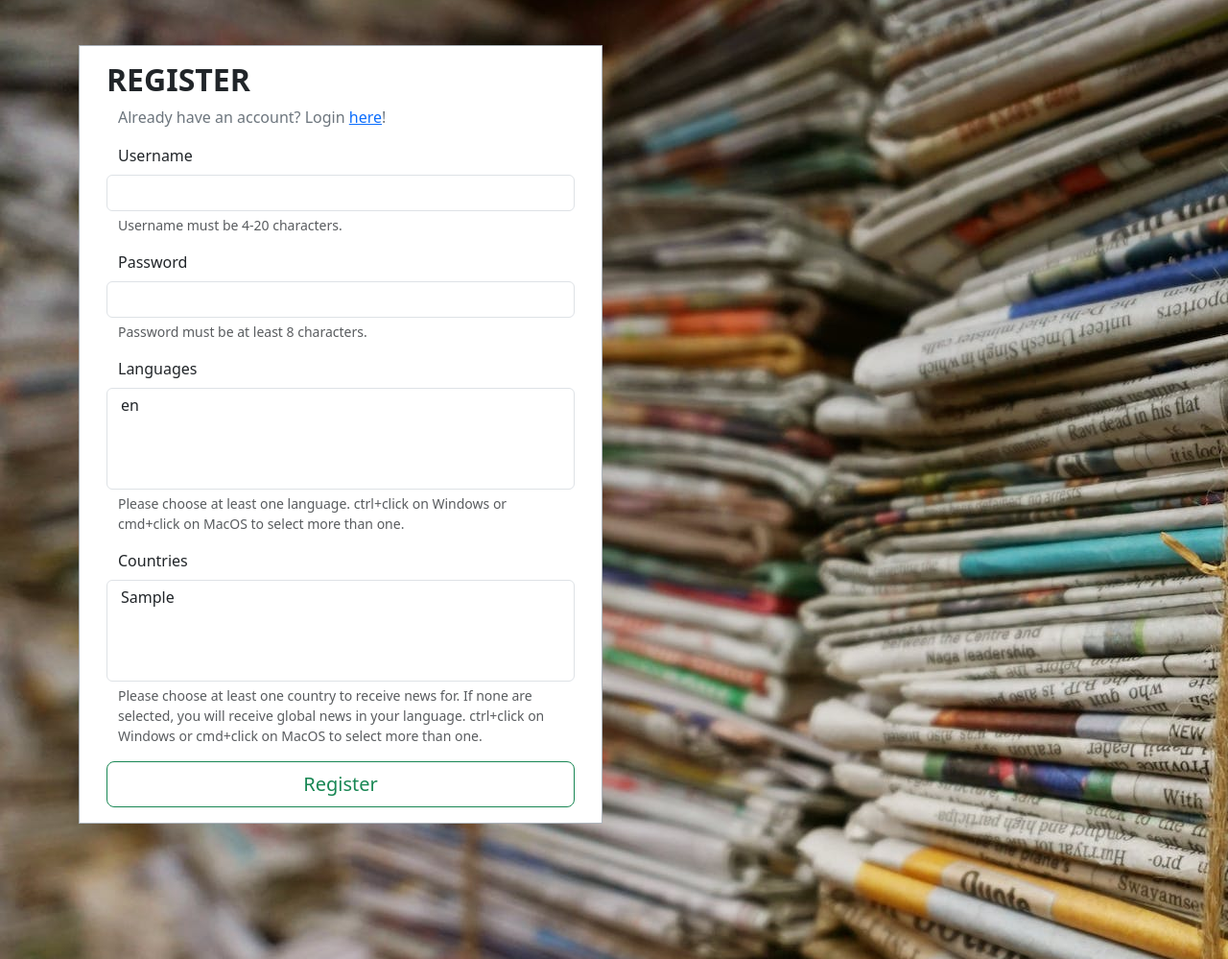
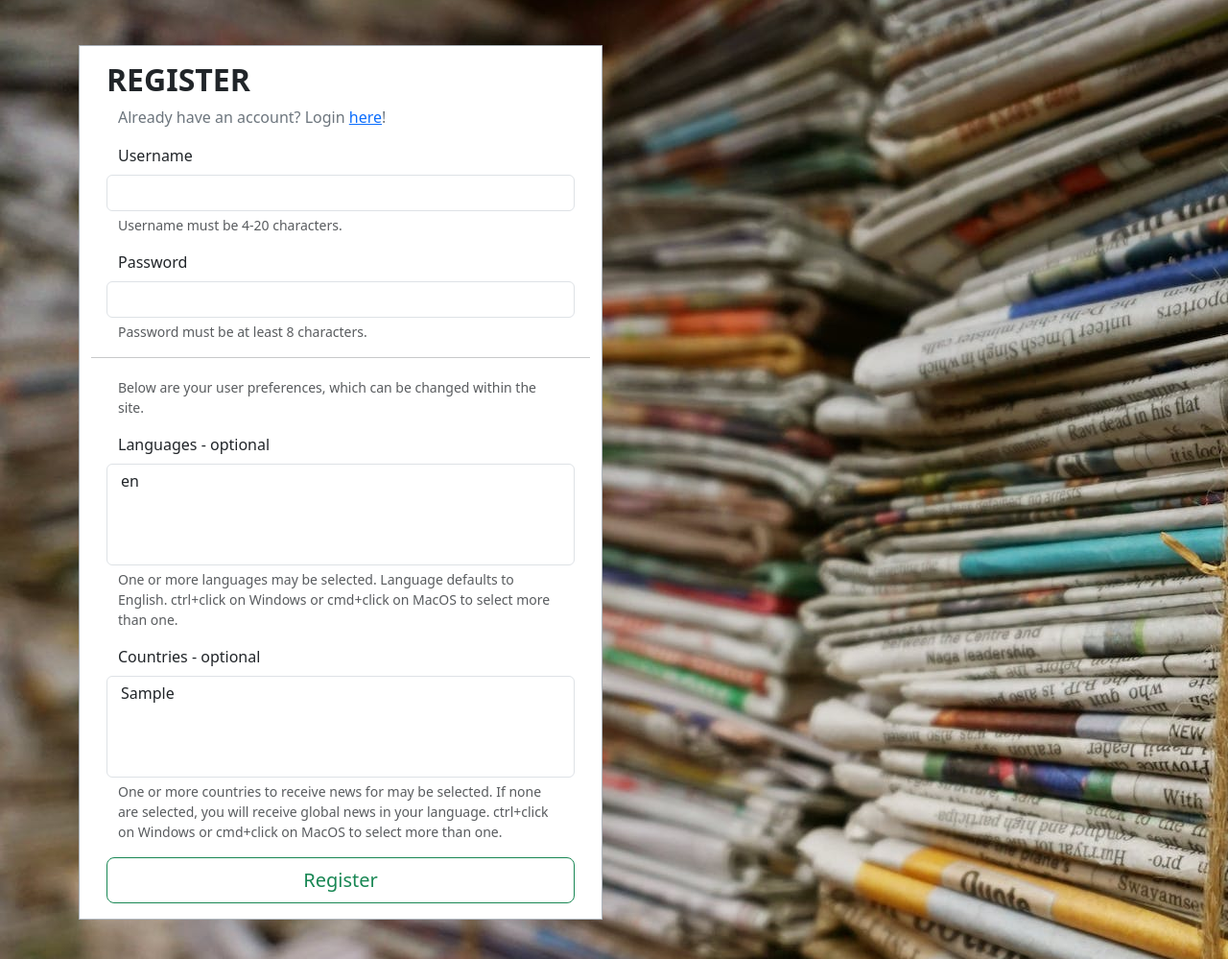
Before and after one commit to robbiegathje/news-aggregator, a Flask app: page /register in a window 1280 px wide. Shown: the part 103-1102 px from the top of the page at 96% size. Run offline with Flask 3, Linux system fonts and the light colour scheme; tables that the repository leaves empty hold one stand-in row (values such as "Sample post"); some libraries are stand-ins or nearby versions.

Commit message:
refactor: categorize constants within constants.py file; rename API query helper function; allow user to register without being required to select a language nor a country

```diff
--- a/app.py
+++ b/app.py
@@ -2,7 +2,7 @@ from constants import *
 from flask import flash, Flask, g, redirect, render_template, request, session
 from flask_debugtoolbar import DebugToolbarExtension
 from forms import LoginForm, PasswordChangeForm, RegistrationForm, UserPreferencesForm, UsernameChangeForm
-from helpers import build_api_query_data_dict
+from helpers import build_api_query
 from models import Country, db, Language, User
 from secret import SECRET_KEY
 
@@ -73,7 +73,6 @@ def register():
 		(country.code, country.country) for country in Country.query.all()
 	]
 	if form.validate_on_submit():
-		# needs refactor
 		user = User.register(
 			username=form.username.data,
 			password=form.password.data
@@ -82,7 +81,11 @@ def register():
 		db.session.commit()
 		if user:
 			add_user_id_to_session(user)
-			user.add_new_languages(form.languages.data)
+			if form.languages.data:
+				user.add_new_languages(form.languages.data)
+			else:
+				english = Language.query.filter_by(language='English').first()
+				user.add_new_languages([english.code])
 			user.add_new_countries(form.countries.data)
 			db.session.add(user)
 			db.session.commit()
@@ -218,7 +221,7 @@ def search():
 # API
 @app.route('/api/top-stories')
 def get_top_stories():
-	query_data = build_api_query_data_dict(
+	query_data = build_api_query(
 		request.args,
 		API_LANGUAGE_KEY,
 		API_LOCALE_KEY,
@@ -231,7 +234,7 @@ def get_top_stories():
 
 @app.route('/api/all-stories')
 def get_all_stories():
-	query_data = build_api_query_data_dict(
+	query_data = build_api_query(
 		request.args,
 		API_LANGUAGE_KEY,
 		API_PAGE_NUMBER_KEY,
--- a/constants.py
+++ b/constants.py
@@ -4,6 +4,7 @@ All references to 'API' are references to
 The News API at https://www.thenewsapi.com/
 """
 
+# Constants related to The News API
 API_BASE_URL = 'https://api.thenewsapi.com/v1/news'
 API_DATE_STRING_FORMAT = '%Y-%m-%d'
 API_LANGUAGE_KEY = 'language'
@@ -12,13 +13,16 @@ API_PAGE_NUMBER_KEY = 'page'
 API_PUBLISHED_AFTER_DATE_KEY = 'published_after'
 API_SEARCH_TERM_KEY = 'search'
 API_TOKEN_KEY = 'api_token'
+NUM_OF_DAYS_FOR_SEARCH_KEY = 'days'
+
+
+# Constants related to user status and messaging
 CURR_USER_KEY = 'current_user'
 FLASH_DANGER_CATEGORY = 'danger'
 FLASH_SUCCESS_CATEGORY = 'success'
 INCORRECT_USER_AUTH_MESSAGE = 'Unauthorized. Currently logged in as {username}.'
 LOGOUT_MESSAGE = 'Successfully logged out {username}.'
 NEED_TO_LOGIN_AUTH_MESSAGE = 'Please login to continue.'
-NUM_OF_DAYS_FOR_SEARCH_KEY = 'days'
 UNCONFIRMED_NEW_PASSWORD_MESSAGE = 'Password entered under "Confirm New Password" does not match "New Password."'
 USER_EDIT_SUCCESS_MESSAGE = 'Successfully edited {username}.'
 WELCOME_NEW_USER_MESSAGE = 'Welcome {username}!'
--- a/forms.py
+++ b/forms.py
@@ -19,14 +19,14 @@ class RegistrationForm (FlaskForm):
 		'Password',
 		validators=[InputRequired(), Length(min=8)]
 	)
-	languages = SelectMultipleField('Languages', validators=[InputRequired()])
-	countries = SelectMultipleField('Countries')
+	languages = SelectMultipleField('Languages - optional')
+	countries = SelectMultipleField('Countries - optional')
 
 class UserPreferencesForm (FlaskForm):
 	"""WTForms User Preferences Form"""
 
 	languages = SelectMultipleField('Languages', validators=[InputRequired()])
-	countries = SelectMultipleField('Countries')
+	countries = SelectMultipleField('Countries - optional')
 
 	password = PasswordField(
 		'Confirm Password',
--- a/helpers.py
+++ b/helpers.py
@@ -2,7 +2,7 @@ from constants import *
 from datetime import datetime, timedelta, timezone
 from secret import API_TOKEN
 
-def build_api_query_data_dict(request_args, *keys):
+def build_api_query(request_args, *keys):
 	query_data = {API_TOKEN_KEY: API_TOKEN}
 	for key in keys:
 		if key == NUM_OF_DAYS_FOR_SEARCH_KEY and NUM_OF_DAYS_FOR_SEARCH_KEY in request_args:
--- a/templates/users/register.html
+++ b/templates/users/register.html
@@ -36,11 +36,19 @@ class="full-screen-background-image p-5"
 								Password must be at least 8 characters.
 							</div>
 						</div>
+						<hr>
+						<div class="row m-3">
+							<aside class="form-text">
+								Below are your user preferences,
+								which can be changed within the site.
+							</aside>
+						</div>
 						<div class="row mb-3 mx-3">
 							{{ form.languages.label(class_='form-label') }}
 							{{ form.languages(class_='form-control') }}
 							<div class="form-text">
-								Please choose at least one language.
+								One or more languages may be selected.
+								Language defaults to English.
 								ctrl+click on Windows or
 								cmd+click on MacOS to select more than one.
 							</div>
@@ -49,8 +57,8 @@ class="full-screen-background-image p-5"
 							{{ form.countries.label(class_='form-label') }}
 							{{ form.countries(class_='form-control') }}
 							<div class="form-text">
-								Please choose at least one country
-								to receive news for.
+								One or more countries to receive news for
+								may be selected.
 								If none are selected, you will receive
 								global news in your language.
 								ctrl+click on Windows or
```
Also changed, not shown: templates/news/search.html (+8 -0 lines), templates/news/top-stories.html (+8 -0 lines).
